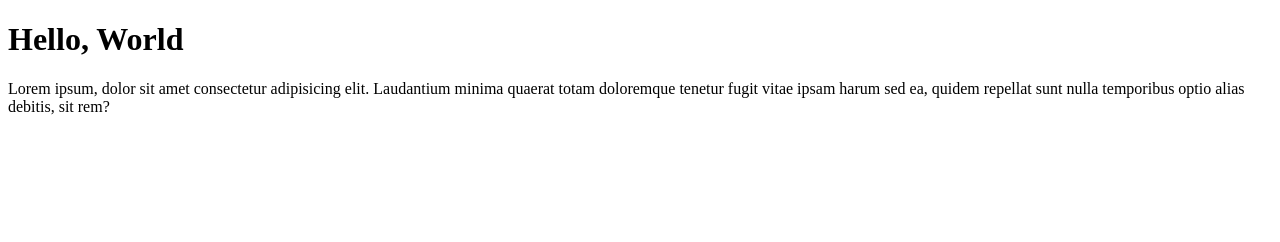
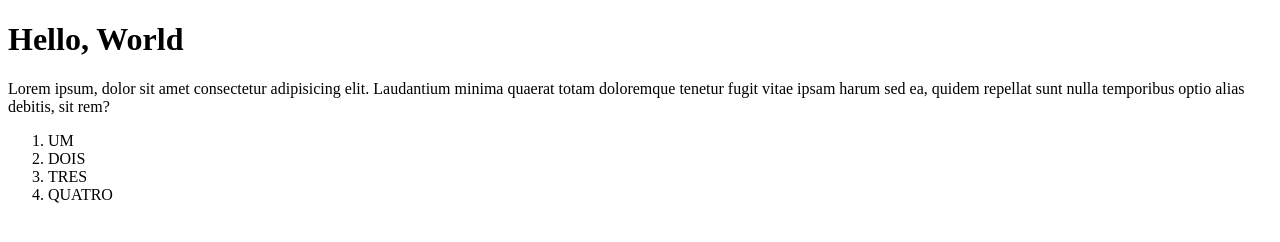
Before and after one commit to Ricardofelixdias/giit-teste, a plain HTML site: page index.html in a window 1280 px wide. Drawn offline with Linux system fonts and the light colour scheme.

Commit message:
adicionei uma lista ordenada o arquivo index.html

```diff
--- a/index.html
+++ b/index.html
@@ -8,5 +8,12 @@
 <body>
     <h1>Hello, World</h1>
     <p>Lorem ipsum, dolor sit amet consectetur adipisicing elit. Laudantium minima quaerat totam doloremque tenetur fugit vitae ipsam harum sed ea, quidem repellat sunt nulla temporibus optio alias debitis, sit rem?</p>
+
+    <ol>
+        <li>UM</li>
+        <li>DOIS</li>
+        <LI>TRES</LI>
+        <li>QUATRO</li>
+    </ol>
 </body>
 </html>
```
